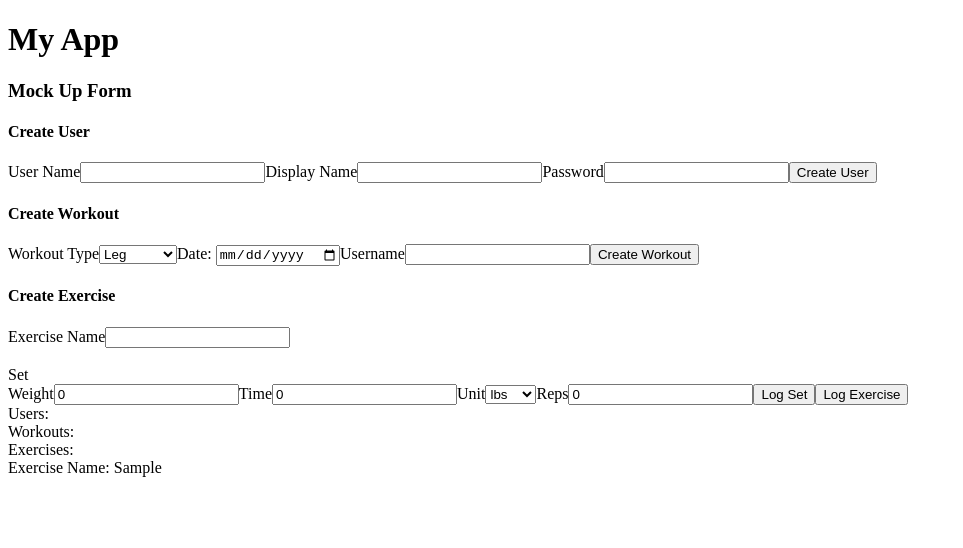
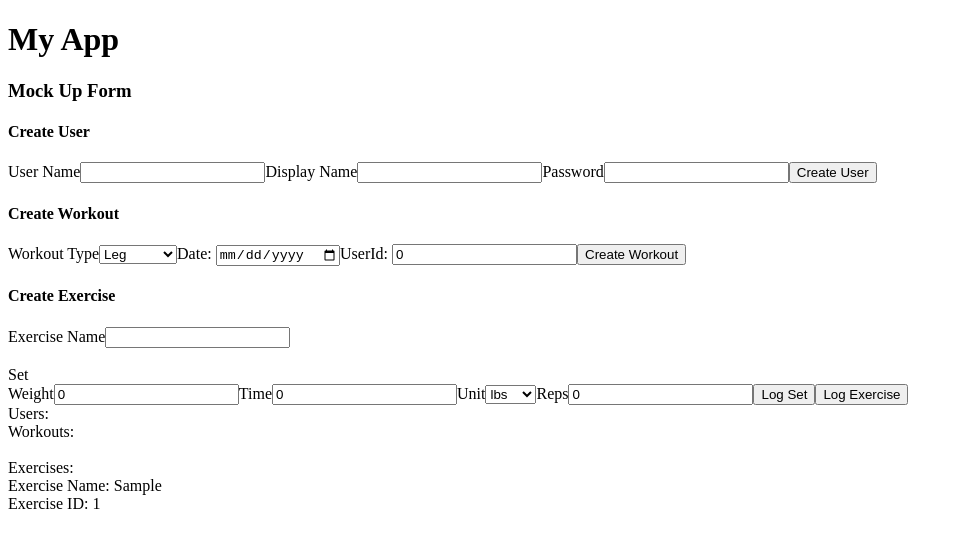
Before and after one commit to jamieab98/Capstone-Full-Stack-Productivity, a React (Vite) app in the folder frontend/: page / in a window 1280 px wide. Both pictures are taken after typing "Sample" into the empty fields and a click on the button "Log Exercise". Shown: the top 548 px of the page, without its empty margins (0-963 px from the left). Built offline with nearby package versions, Linux system fonts and the light colour scheme.

Commit message:
Started adding IDs to every class so it can be traced up and down

```diff
--- a/frontend/src/App.jsx
+++ b/frontend/src/App.jsx
@@ -6,13 +6,16 @@ function App(){
   const [displayName, setDisplayName] = useState("")
   const [password, setPassword] = useState("")
   const [userClass, setUserClass] = useState([])
+  const [userID, setUserID] = useState(1)
 
-  const [workoutType, setWorkoutType] = useState("")
+  const [workoutType, setWorkoutType] = useState("leg")
   const [workoutDate, setWorkoutDate] = useState("")
-  const [username, setUsername] = useState("")
+  const [workoutUserID, setWorkoutUserID] = useState(0)
   const [workoutClass, setWorkoutClass] = useState([])
+  const [workoutID, setWorkoutID] = useState(1)
 
   const [exerciseName, setExerciseName] = useState("")
+  const [exerciseID, setExerciseID] = useState(1)
 
   const [weight, setWeight] = useState(0)
   const [time, setTime] = useState(0)
@@ -21,17 +24,20 @@ function App(){
   const [setNumber, setSetNumber] = useState(1)
   const [setID, setSetID] = useState(1)
 
+
   const [exerciseSets, setExerciseSets] = useState([])
   const [exerciseClass, setExerciseClass] = useState([])
 
   function handleCreateUser(e){
     e.preventDefault()
-    setUserClass(prev=>[...prev, {"username": newUsername, "displayname": displayName, "password": password}])
+    setUserClass(prev=>[...prev, {"username": newUsername, "displayname": displayName, "password": password, "userid": userID}])
+    setUserID(userID + 1)
   }
 
   function handleCreateWorkout(e){
     e.preventDefault()
-    setWorkoutClass(prev=>[...prev, {"workouttype": workoutType, "date": workoutDate, "username": username}])
+    setWorkoutClass(prev=>[...prev, {"workouttype": workoutType, "date": workoutDate, "workoutuserid": workoutUserID, "workoutid": workoutID}])
+    setWorkoutID(workoutID + 1)
   }
 
   function handleLogSet(){
@@ -53,10 +59,11 @@ function App(){
 
   function handleLogExercise(e){
     e.preventDefault()
-    setExerciseClass(prev=>[...prev, {"exercisename": exerciseName, "sets": exerciseSets}])
+    setExerciseClass(prev=>[...prev, {"exercisename": exerciseName, "exerciseid": exerciseID, "sets": exerciseSets}])
     setExerciseName("")
     setSetNumber(1)
     setExerciseSets([])
+    setExerciseID(exerciseID + 1)
   }
 
   return(
@@ -96,8 +103,8 @@ function App(){
           <label htmlFor="date">Date: </label>
           <input type="date" id="date" value={workoutDate} onChange={(e)=>setWorkoutDate(e.target.value)}/>
 
-          <label htmlFor="username">Username</label>
-          <input type="text" id="username" value={username} onChange={(e)=>setUsername(e.target.value)}/>
+          <label htmlFor="workoutuserid">UserId: </label>
+          <input type="number" id="workoutuserid" value={workoutUserID} onChange={(e)=>setWorkoutUserID(e.target.value)}/>
 
           <button type="submit">Create Workout</button>
         </form>
@@ -139,30 +146,38 @@ function App(){
         Users:
         {userClass.map((data, index)=>(
           <div key={index}>
-            Username: {data.username}
+            <br/>
+            Username: {data.username}<br/>
+            Display: {data.displayname}<br/>
+            User ID: {data.userid}
           </div>
         ))}
+        <br/>
       </div>
 
       <div>
         Workouts:
         {workoutClass.map((data, index)=>(
           <div key={index}>
-            Workout Type: {data.workouttype}
-            Date: {data.date}
-            Username: {data.username}
+            Workout Type: {data.workouttype}<br/>
+            Date: {data.date}<br/>
+            Workout ID: {data.workoutid}<br/>
+            User ID: {data.workoutuserid}<br/>
           </div>
         ))}
       </div>
 
       <div>
+        <br/>
         Exercises:
         {exerciseClass.map((data, index)=>(
           <div key={index}>
-            Exercise Name: {data.exercisename}
+            Exercise Name: {data.exercisename}<br/>
+            Exercise ID: {data.exerciseid}
             {data.sets.map((set, index)=>(
-              <p key={index}>Set {index + 1}: {set.weight}{set.unit}: {set.reps} reps. ID: {set.setid}</p>
+              <div key={index}>Set {index + 1}: {set.weight}{set.unit}: {set.reps} reps. Set ID: {set.setid}</div>
             ))}
+            <br/>
           </div>
         ))}
       </div>
```
